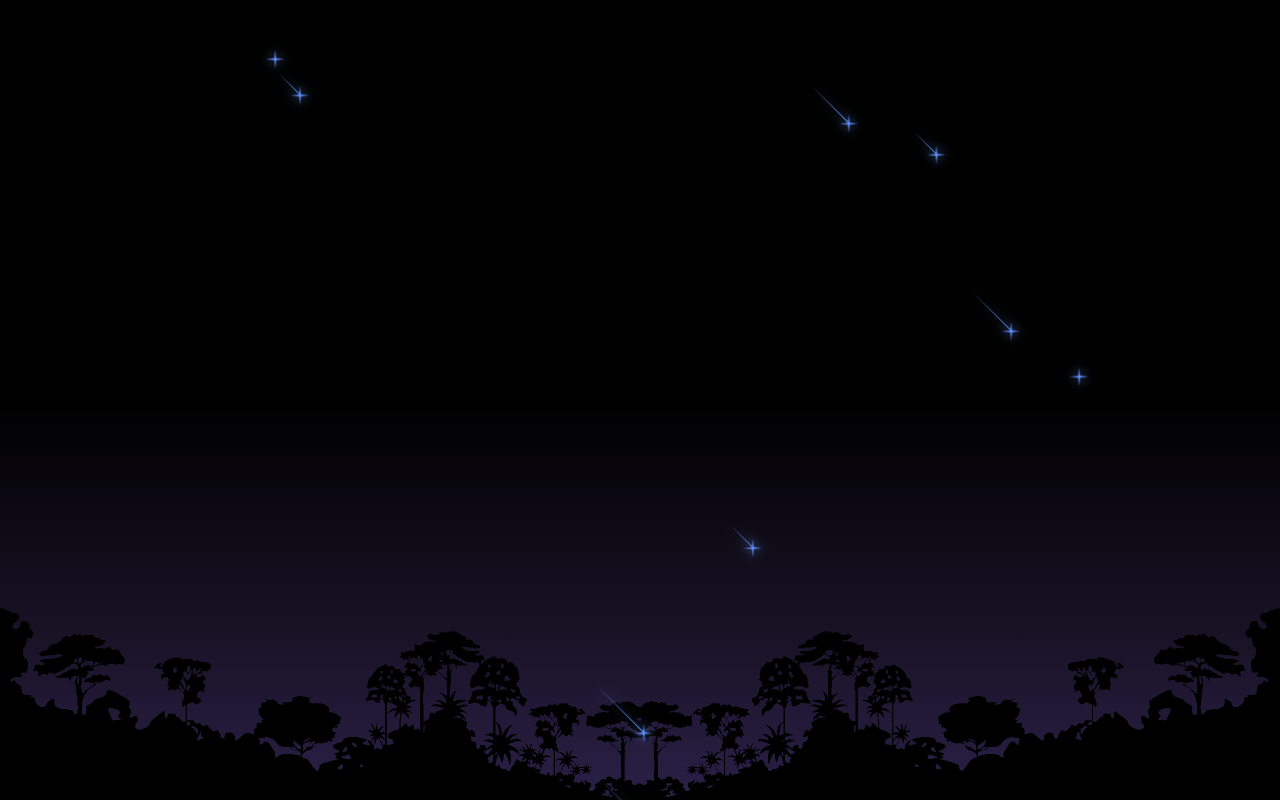
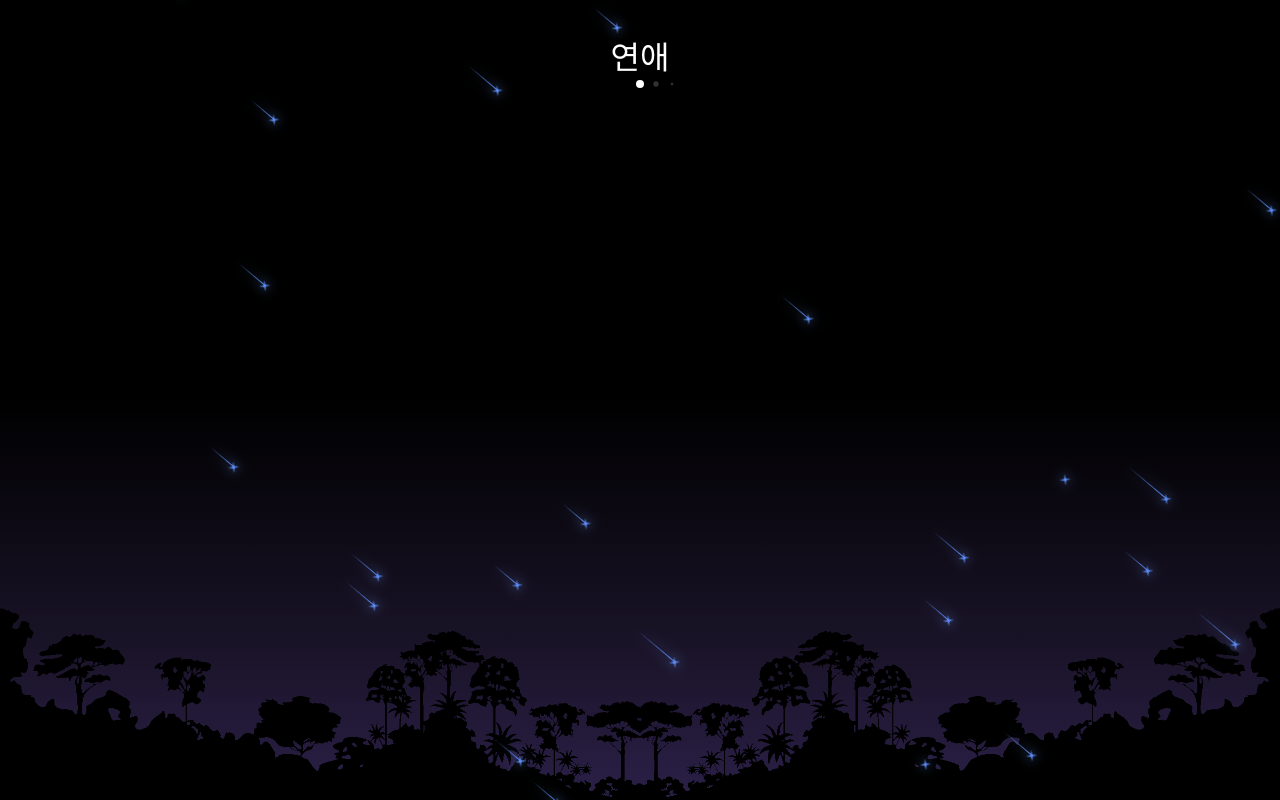
Before and after one commit to 2diotodo/astaro, a React (Create React App) app in the folder frontend/: page /star in a window 1280 px wide. Built offline with nearby package versions, Linux system fonts and the light colour scheme; a web font is replaced by a local one.

Commit message:
[FE - feature] 별똥별 페이지 별똥별 클릭 시 보여줄 고민 결과 페이지

```diff
--- a/frontend/package.json
+++ b/frontend/package.json
@@ -18,10 +18,12 @@
     "react-dom": "^18.2.0",
     "react-icons": "^4.8.0",
     "react-redux": "^8.0.5",
+    "react-responsive-carousel": "^3.2.23",
     "react-router-dom": "^6.9.0",
     "react-scripts": "5.0.1",
     "react-select": "^5.7.2",
     "styled-components": "^5.3.8",
+    "swiper": "^9.2.4",
     "web-vitals": "^2.1.4"
   },
   "scripts": {
--- a/frontend/public/index.html
+++ b/frontend/public/index.html
@@ -27,6 +27,5 @@
   </head>
   <body>
     <div id="root"></div>
-    <script></script>
   </body>
 </html>
--- a/frontend/src/App.jsx
+++ b/frontend/src/App.jsx
@@ -9,6 +9,7 @@ import MemberSignup from "@page/member/MemberSignup";
 import MemberMypage from "@page/member/MemberMypage";
 import ChatPage from "./page/shootingStar/ChatPage";
 import StarPage from"./page/shootingStar/StarPage";
+import TaroResultPage from "./page/shootingStar/TaroResultPage";
 
 function App() {
   return (
@@ -21,8 +22,9 @@ function App() {
           <Route path="/member/memberlogin" element={<MemberLogin />} />
           <Route path="/member/membersignup" element={<MemberSignup />} />
           <Route path="/member/membermypage" element={<MemberMypage />} />
-          <Route path="/star/chat/:id" element={<ChatPage />}></Route>
-          <Route path="/star" element={<StarPage />}></Route>
+          <Route path="/star/chat/:id" element={<ChatPage />} />
+          <Route path="/star" element={<StarPage />} />
+          <Route path="/star/taro-result" element={<TaroResultPage />} />
         </Routes>
       </Router>
     </div>
--- a/frontend/src/component/shootingStar/ShootingStarBackground.jsx
+++ b/frontend/src/component/shootingStar/ShootingStarBackground.jsx
@@ -1,19 +1,20 @@
 import React from 'react';
+import { useNavigate } from 'react-router-dom';
 import styled from 'styled-components';
 
-const shootingTime = '20000ms';
+const shootingTime = '30000ms';
 
 const ShootingStarsContainer = styled.div`
   position: absolute;
   width: 100%;
   height: 100%;
 	// shooting star 각도
-  transform: rotateZ(45deg);
+  transform: rotateZ(40deg);
 
   .shooting_star {
     position: absolute;
     left: 10%;
-    top: 50%;
+    // top: 20%;
     height: 1px;
     background: linear-gradient(-45deg, rgba(95, 145, 255, 1), rgba(0, 0, 255, 0));
     border-radius: 999px;
@@ -52,19 +53,19 @@ const ShootingStarsContainer = styled.div`
 
   @keyframes shining {
     0% {
-      width: 10px;
+      width: 0px;
     }
     50% {
       width: 20px;
     }
     100% {
-      width: 10px;
+      width: 0px;
     }
   }
 
   @keyframes shooting {
     0% {
-      transform: translateX(0);
+      transform: translateX(-100px);
     }
     100% {
       transform: translateX(500px);
@@ -72,8 +73,38 @@ const ShootingStarsContainer = styled.div`
   }
 `;
 
+
 const ShootingStars = () => {
-  const stars = Array.from({ length: 10 }, (_, i) => {
+  // const navigate = useNavigate();
+
+  // const navigateToChat = () => {
+  //   navigate("/star/chat/1");
+  // }
+
+  const navigate = useNavigate();
+
+  // API 요청 함수
+  const fetchTaroResult = async (memberSeq) => {
+    const response = await fetch(`http://localhost:8082/api/v1/star/${memberSeq}`);
+    if (!response.ok) {
+      // 응답 상태 코드가 200 범위에 없으면 에러 발생
+      throw new Error(`API request failed with status ${response.status}`);
+    }
+    const data = await response.json();
+    return data;
+  };
+
+  const handleStarClick = async () => {
+    const memberSeq = 1; // 실제 사용자 ID로 교체해야 함
+    try {
+      const taroResultDto = await fetchTaroResult(memberSeq);
+      navigate("/star/taro-result", { state: { taroResult: taroResultDto } });
+    } catch (error) {
+      console.error('Error fetching taro result:', error);
+    }
+  };
+
+  const stars = Array.from({ length: 30 }, (_, i) => {
     const top = Math.floor(Math.random() * 100);
     const left = Math.floor(Math.random() * 100);
     const delay = Math.floor(Math.random() * 10000);
@@ -91,7 +122,7 @@ const ShootingStars = () => {
     );
   });
 
-  return <ShootingStarsContainer>{stars}</ShootingStarsContainer>;
+  return <ShootingStarsContainer onClick={handleStarClick}>{stars}</ShootingStarsContainer>;
 };
 
 export default ShootingStars;
--- /dev/null
+++ b/frontend/src/css/swiper-custom.css
@@ -0,0 +1,8 @@
+/* swiper-custom.css */
+.swiper-pagination-bullet {
+    background-color: rgba(255, 255, 255, 1);
+  }
+
+  .swiper-pagination-bullet-active {
+    background-color: rgba(255, 255, 255, 1);
+  }
--- a/frontend/src/page/shootingStar/ChatPage.jsx
+++ b/frontend/src/page/shootingStar/ChatPage.jsx
@@ -6,6 +6,13 @@ import { useParams } from "react-router-dom";
 import { setSelectedChatRoom, setMessages, addMessage } from "../../features/shootingStarSlice/chatSlice";
 import {Background} from "@component/Background";
 import MessageInput from "../../component/shootingStar/MessageInput"
+
+const MessageSeparator = styled.hr`
+  margin: 0;
+  border: 0;
+  border-top: 1px solid rgba(255, 255, 255, 0.2);
+  width: 100%; // 구분선의 너비를 100%로 설정
+`;
 
 const Wrapper = styled.div`
       height:100%;
@@ -24,20 +31,22 @@ const Message = styled.li`
   padding: 10px;
   align-items: center;
   max-width: 100%;
+  min-height: 4rem;
   word-wrap: break-word;
-  height: 4rem; // 쪽지의 높이를 동일하게 맞추기 위해 높이를 지정합니다.
-  overflow: hidden; // 높이를 넘어가는 텍스트를 숨깁니다.
+  display: inline-block; // 인라인 블록 요소로 변경
+  white-space: pre-wrap; // 줄바꿈 처리
 `;
 
 const MessageLeft = styled(Message)`
   text-align: left;
   background-color: rgba(255, 255, 255, 0);
+  align-self: flex-start; // 왼쪽 정렬을 위한 스타일 추가
 `;
 
 const MessageRight = styled(Message)`
   text-align: left;
   background-color: rgba(255, 255, 255, 0);
-  // margin-left: auto;
+  align-self: flex-start; // 오른쪽 정렬을 위한 스타일 추가
 `;
 
 const MessageList = styled.ul`
@@ -45,8 +54,9 @@ const MessageList = styled.ul`
   padding: 0;
   margin: 0;
   overflow-y: auto;
+  display: flex;
+  flex-direction: column; // 메시지 목록을 위한 새로운 스타일 추가
 `;
-
 const ChatWindow = styled.div`
   background-color: rgba(255, 255, 255, 0.2);
   // border-radius: 10px;
@@ -126,14 +136,14 @@ const ChatPage = () => {
             const MessageComponent =
               message.senderSeq === loggedInMemberSeq ? MessageRight : MessageLeft;
             const messageLabel =
-                message.senderSeq === loggedInMemberSeq ? "보낸 쪽지" : `받은 쪽지`
+              message.senderSeq === loggedInMemberSeq ? "보낸 쪽지" : `받은 쪽지`;
             return (
               <React.Fragment key={message.seq}>
                 <MessageComponent>
                   <MessageLabel>{messageLabel}</MessageLabel>
                   {message.filteredContent}
                 </MessageComponent>
-                    <hr></hr>
+                  <MessageSeparator /> {/* 구분선 추가 */}
               </React.Fragment>
             );
           })}
--- a/frontend/src/page/shootingStar/StarPage.jsx
+++ b/frontend/src/page/shootingStar/StarPage.jsx
@@ -1,16 +1,99 @@
-import React from 'react'
+import React, { useState, useEffect } from "react";
 import styled from "styled-components";
+import { Swiper, SwiperSlide } from "swiper/react";
+import SwiperCore, { Pagination } from "swiper";
+import "swiper/css";
+import "swiper/css/pagination";
+import "@/css/swiper-custom.css";
 
-import {Background} from "@component/Background";
-import ShootingStars from '@/component/shootingStar/ShootingStarBackground';
+import { Background } from "@component/Background";
+import ShootingStars from "@/component/shootingStar/ShootingStarBackground";
+
+SwiperCore.use([Pagination]);
+
+const Category = styled.div`
+  text-align: center;
+  font-size: 2rem;
+  color: white;
+`;
+
+const SlideWrapper = styled.div`
+  width: 100%;
+  height: 100vh;
+`;
+
+const PaginationWrapper = styled.div`
+  position: absolute;
+  bottom: 88%;
+  left: 50%;
+  transform: translateX(-50%);
+`;
 
 const StarPage = () => {
+  const [swiperIndex, setSwiperIndex] = useState(0);
+  const [shootingStarsKey, setShootingStarsKey] = useState(0);
+
+  const handleSwiperChange = (index) => {
+    setSwiperIndex(index);
+  };
+
+  useEffect(() => {
+    setShootingStarsKey((prevKey) => prevKey + 1);
+  }, [swiperIndex]);
+
+
   return (
     <div>
-      <Background></Background>
-      <ShootingStars></ShootingStars>
+      <Background />
+      <Swiper
+        spaceBetween={50}
+        slidesPerView={1}
+        onSlideChange={(swiper) => handleSwiperChange(swiper.activeIndex)}
+        pagination={{
+          clickable: true,
+          el: ".swiper-pagination",
+          dynamicBullets: true,
+          direction: 'horizontal'
+        }}
+      >
+        <SwiperSlide>
+          <SlideWrapper>
+            <ShootingStars key={shootingStarsKey} />
+            <Category>
+              <p>연애</p>
+            </Category>
+          </SlideWrapper>
+        </SwiperSlide>
+        <SwiperSlide>
+          <SlideWrapper>
+            <ShootingStars key={shootingStarsKey} />
+            <Category>
+              <p>재물</p>
+            </Category>
+          </SlideWrapper>
+        </SwiperSlide>
+        <SwiperSlide>
+          <SlideWrapper>
+            <ShootingStars key={shootingStarsKey} />
+            <Category>
+              <p>학업</p>
+            </Category>
+          </SlideWrapper>
+        </SwiperSlide>
+        <SwiperSlide>
+          <SlideWrapper>
+           <ShootingStars key={shootingStarsKey} />
+            <Category>
+              <p>진로</p>
+            </Category>
+          </SlideWrapper>
+        </SwiperSlide>
+      </Swiper>
+      <PaginationWrapper>
+        <div className="swiper-pagination" />
+      </PaginationWrapper>
     </div>
-  )
-}
+  );
+};
 
-export default StarPage
+export default StarPage;
--- /dev/null
+++ b/frontend/src/page/shootingStar/TaroResultPage.jsx
@@ -0,0 +1,79 @@
+import { Background } from "@/component/Background";
+import React from "react";
+import { useLocation, useNavigate } from "react-router-dom";
+import styled from "styled-components";
+
+const ResultContainer = styled.div`
+  display: flex;
+  flex-direction: column;
+  align-items: center;
+  justify-content: center;
+  width: 100%;
+  height: 100vh;
+`;
+
+const Image = styled.img`
+  max-width: 80%;
+  max-height: 50%;
+  object-fit: cover;
+  margin-bottom: 1rem;
+`;
+
+const Description = styled.p`
+  text-align: center;
+  font-size: 1.2rem;
+  max-width: 80%;
+  color: #ffffff;
+`;
+
+const BackButton = styled.button`
+  margin-top: 1rem;
+  padding: 0.5rem 1rem;
+  font-size: 1.1rem;
+  border: none;
+  border-radius: 5px;
+  background-color: #1e88e5;
+  color: white;
+  cursor: pointer;
+
+  &:hover {
+    background-color: #1565c0;
+  }
+`;
+
+const TaroResultPage = () => {
+  const location = useLocation();
+  const navigate = useNavigate();
+  const taroResult = location.state?.taroResult;
+
+  const handleBackButtonClick = () => {
+    navigate(-1);
+  };
+
+  if (!taroResult) {
+    return (
+      <ResultContainer>
+        <h2>타로 결과를 찾을 수 없습니다.</h2>
+        <BackButton onClick={handleBackButtonClick}>돌아가기</BackButton>
+      </ResultContainer>
+    );
+  }
+  console.log("taroResult :", taroResult)
+  const imgList = taroResult.imgList;
+  const content = taroResult.input;
+  console.log(content)
+  const [firstImage] = imgList.split(",");
+
+  return (
+    <>
+      <Background/>
+      <ResultContainer style={{position:"relative"}}>
+        <Image src={firstImage} alt="타로 카드 이미지" />
+        <Description>{content}</Description>
+        <BackButton onClick={handleBackButtonClick}>돌아가기</BackButton>
+      </ResultContainer>
+    </>
+  );
+};
+
+export default TaroResultPage;
```
Also changed, not shown: 2 other files (tests, documents, lock files or other folders). Lines whose indentation alone changed are shown as unchanged.
